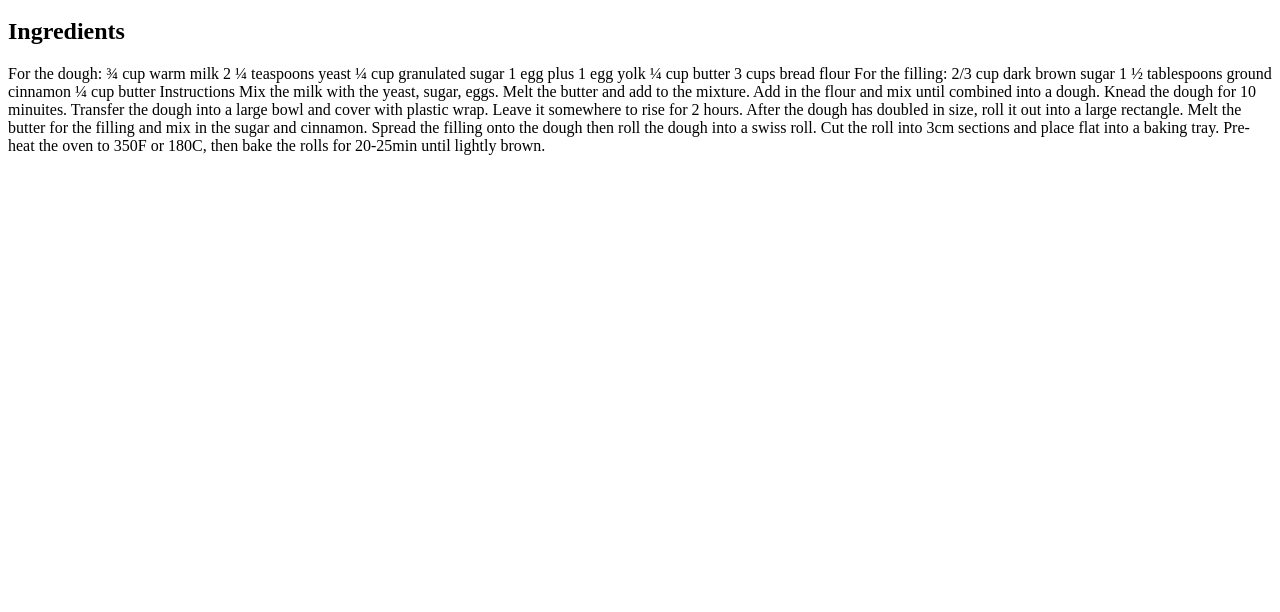
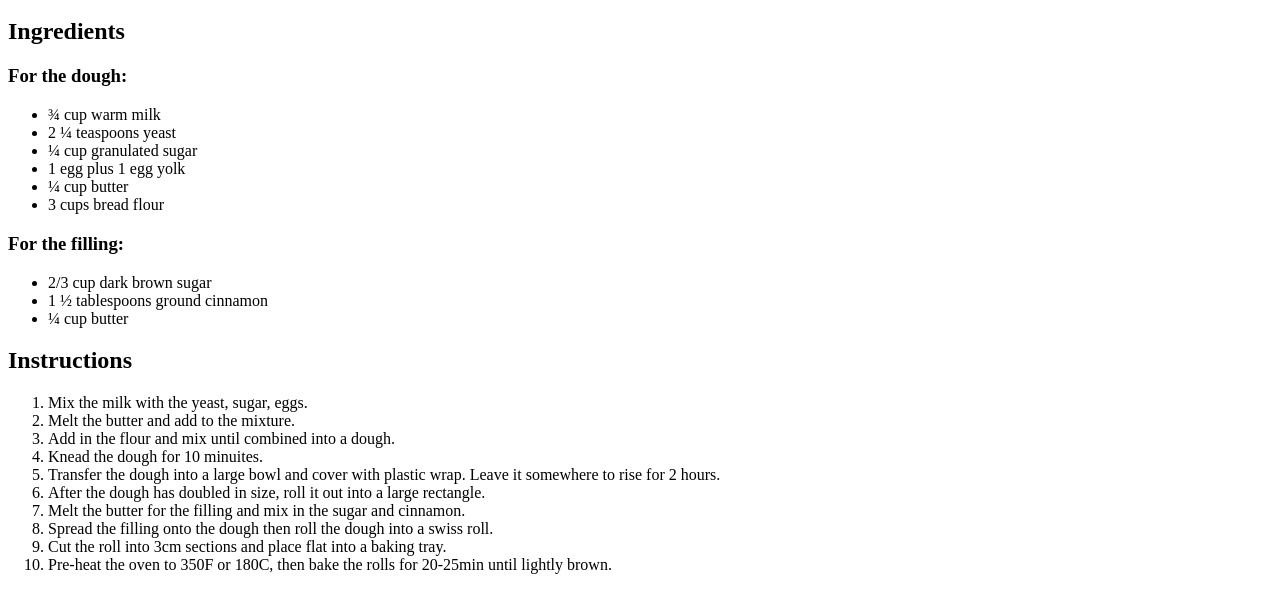
Before and after one commit to Asayaobi/CSS-and-Bootstrap-Projects, a plain HTML site: page 3.0 List Elements/index.html in a window 1280 px wide. Shown: the part 48-660 px from the top of the page. Drawn offline with Linux system fonts and the light colour scheme.

Commit message:
complete section3

```diff
--- a/3.0 List Elements/index.html
+++ b/3.0 List Elements/index.html
@@ -2,14 +2,33 @@
 
 <h2>Ingredients</h2>
 
-For the dough: ¾ cup warm milk 2 ¼ teaspoons yeast ¼ cup granulated sugar 1 egg
-plus 1 egg yolk ¼ cup butter 3 cups bread flour For the filling: 2/3 cup dark
-brown sugar 1 ½ tablespoons ground cinnamon ¼ cup butter Instructions Mix the
-milk with the yeast, sugar, eggs. Melt the butter and add to the mixture. Add in
-the flour and mix until combined into a dough. Knead the dough for 10 minuites.
-Transfer the dough into a large bowl and cover with plastic wrap. Leave it
-somewhere to rise for 2 hours. After the dough has doubled in size, roll it out
-into a large rectangle. Melt the butter for the filling and mix in the sugar and
-cinnamon. Spread the filling onto the dough then roll the dough into a swiss
-roll. Cut the roll into 3cm sections and place flat into a baking tray. Pre-heat
-the oven to 350F or 180C, then bake the rolls for 20-25min until lightly brown.
+<h3>For the dough:</h3>
+<ul>
+    <li>¾ cup warm milk</li>
+    <li>2 ¼ teaspoons yeast</li>
+    <li>¼ cup granulated sugar</li>
+    <li>1 egg plus 1 egg yolk</li>
+    <li>¼ cup butter</li>
+    <li>3 cups bread flour</li>
+</ul>
+
+<h3>For the filling:</h3>
+<ul>
+    <li>2/3 cup dark brown sugar</li>
+    <li>1 ½ tablespoons ground cinnamon</li>
+    <li>¼ cup butter</li>
+</ul>
+
+<h2>Instructions</h2>
+<ol>
+    <li>Mix the milk with the yeast, sugar, eggs.</li>
+    <li>Melt the butter and add to the mixture.</li>
+    <li>Add in the flour and mix until combined into a dough.</li>
+    <li>Knead the dough for 10 minuites.</li>
+    <li>Transfer the dough into a large bowl and cover with plastic wrap. Leave it somewhere to rise for 2 hours.</li>
+    <li>After the dough has doubled in size, roll it out into a large rectangle.</li>
+    <li>Melt the butter for the filling and mix in the sugar and cinnamon.</li>
+    <li>Spread the filling onto the dough then roll the dough into a swiss roll.</li>
+    <li>Cut the roll into 3cm sections and place flat into a baking tray.</li>
+    <li>Pre-heat the oven to 350F or 180C, then bake the rolls for 20-25min until lightly brown.</li>
+</ol>
```
